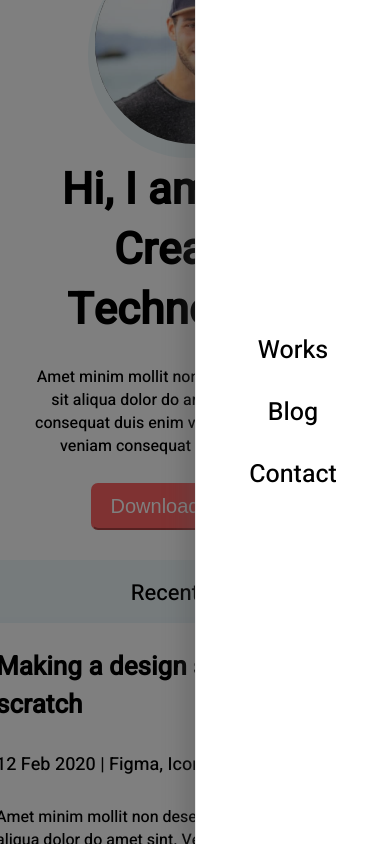
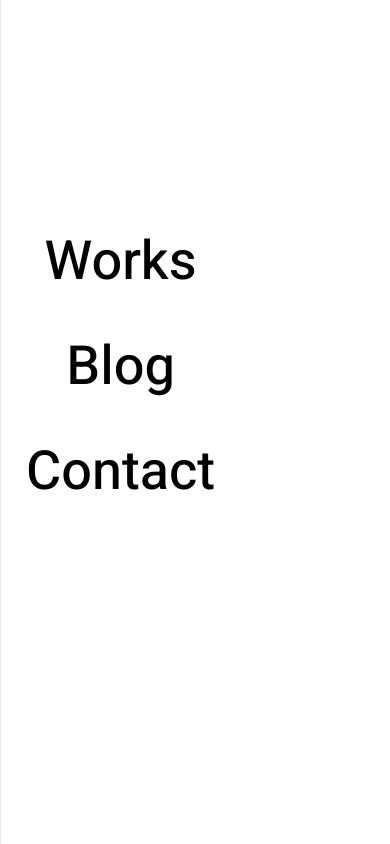
Before and after one commit to bodiavaleur/lenaportfolio, a React (Create React App) app: page / in a window 390 px wide. Both pictures are taken after a click on the element 342 px from the left and 30 px from the top of the page. Shown: the top 844 px of the page. Built offline with nearby package versions, Linux system fonts and the light colour scheme; some icons are missing.

Commit message:
edit-menu

```diff
--- a/src/components/Header/styles.css
+++ b/src/components/Header/styles.css
@@ -40,3 +40,10 @@
     display: none;
   }
 }
+
+@media only screen and (max-width: 475px) {
+  .burger-menu-open {
+    width: 100%;
+    align-content: flex-start;
+  }
+}
--- a/src/components/MobileMenu/styles.css
+++ b/src/components/MobileMenu/styles.css
@@ -47,3 +47,33 @@
   font-size: 30px;
   color: #ff6464;
 }
+
+@media only screen and (max-width: 768px) {
+  .mobile-menu {
+    width: 50%;
+  }
+}
+
+@media only screen and (max-width: 475px) {
+  .mobile-menu {
+    width: 100%;
+    display: flex;
+    justify-content: flex-start;
+    align-items: center;
+    padding-left: 25px;
+  }
+
+  .navigation {
+    width: auto;
+    height: 400px;
+  }
+
+  .navigation__link {
+    font-size: 54px;
+  }
+
+  .navigation__link:hover {
+    font-size: 60px;
+    color: #ff6464;
+  }
+}
```
Lines whose indentation alone changed are shown as unchanged.
